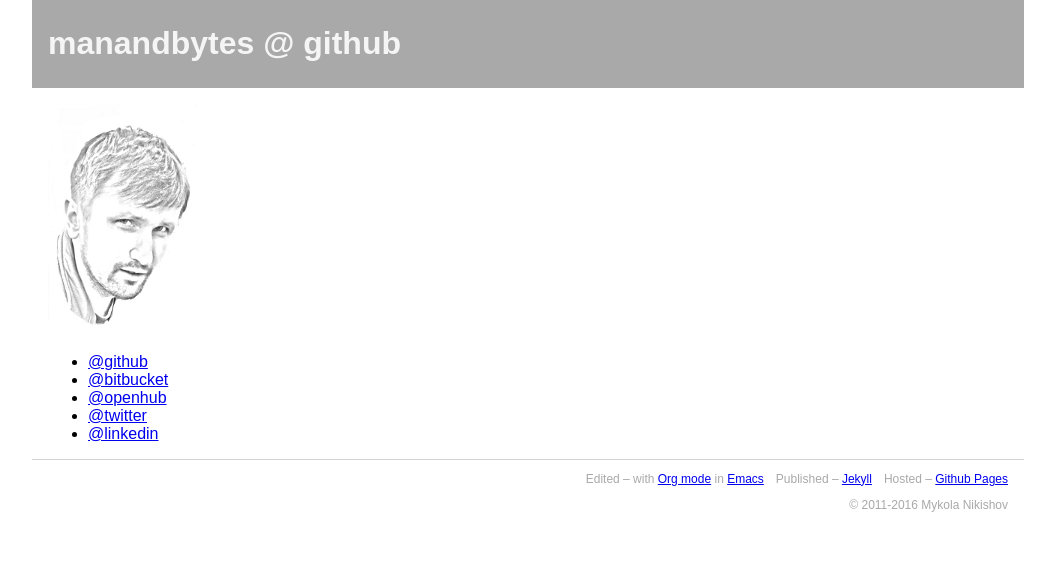
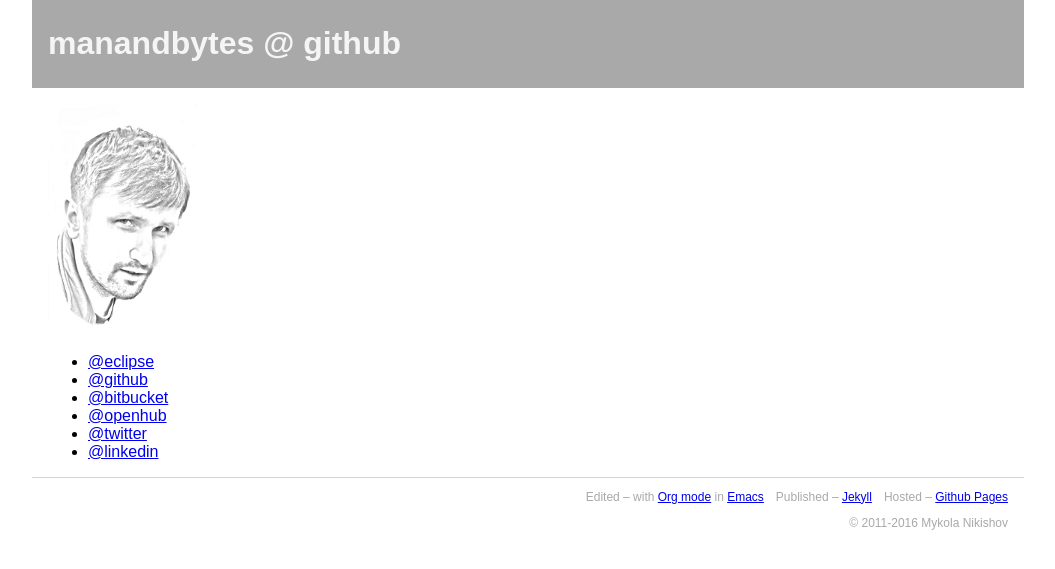
Before and after one commit to manandbytes/manandbytes.github.com, a Jekyll site: the page built from index.md, in a window 1280 px wide. Shown: the top 569 px of the page, without its empty margins (112-1167 px from the left). Built offline with Jekyll 4.4.1, drawn with Linux system fonts in a browser that asks for light colours.

Commit message:
Add link to Eclipse profile

```diff
--- a/index.md
+++ b/index.md
@@ -3,6 +3,7 @@ title: manandbytes @ github
 ---
 ![me](/me.png)
 
+* [@eclipse](https://projects.eclipse.org/user/1300)
 * [@github](https://github.com/manandbytes)
 * [@bitbucket](https://bitbucket.org/manandbytes/)
 * [@openhub](https://www.openhub.net/accounts/manandbytes)
```
